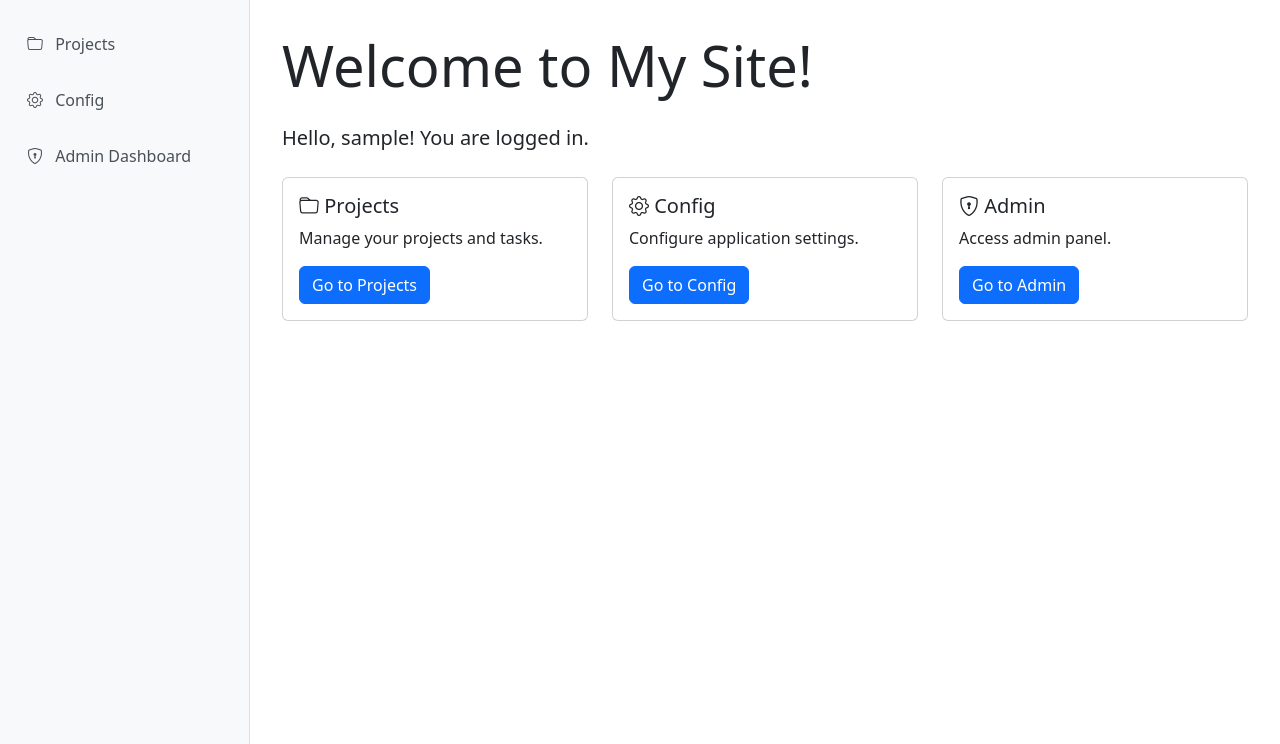
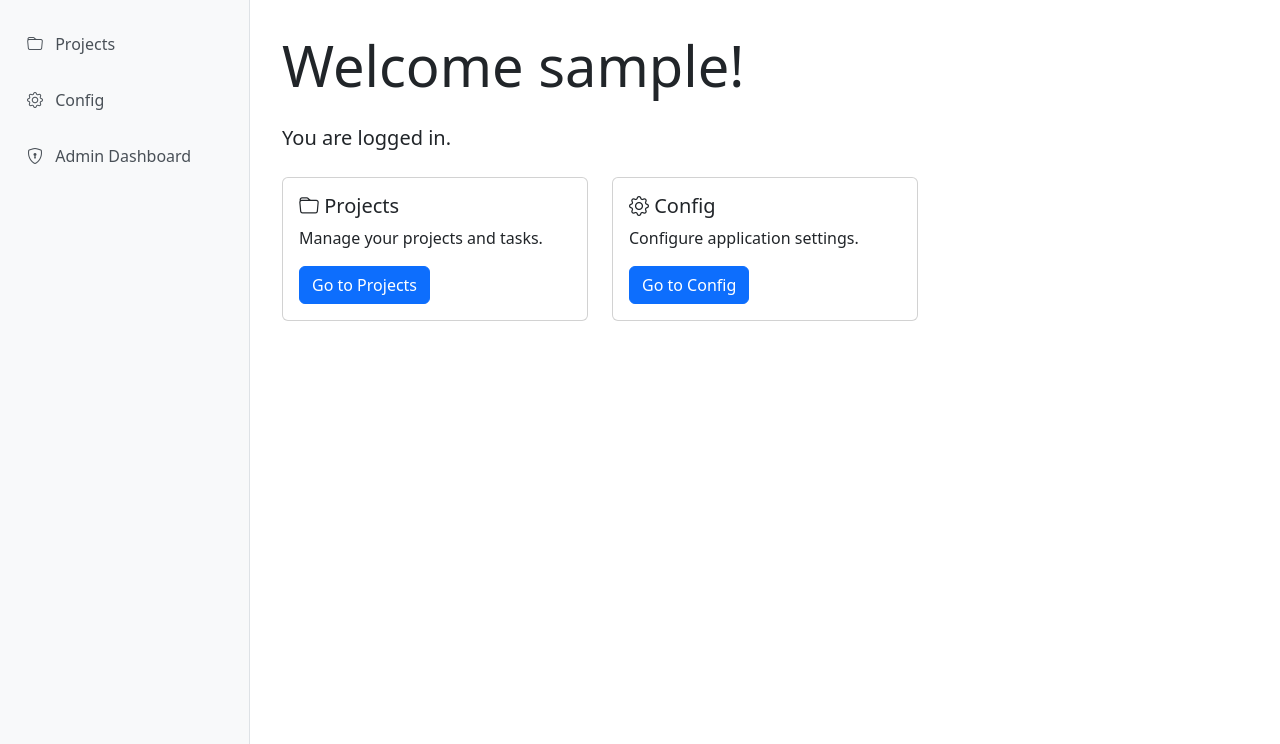
Before and after one commit to the-xperimentalist/pppl, a Django app: page / in a window 1280 px wide. Shown: the part 56-800 px from the top of the page. Run offline with Django 4.2, Linux system fonts and the light colour scheme; the visitor is signed in with stand-in values (Sample User, id 1).

Commit message:
Small fix

```diff
--- a/config/settings.py
+++ b/config/settings.py
@@ -25,7 +25,7 @@ SECRET_KEY = 'django-insecure-lb2y=ogbbf2d)832_aosnln3f#1&hqw*2n%8&%h8)b2_y%r&96
 # SECURITY WARNING: don't run with debug turned on in production!
 DEBUG = True
 
-ALLOWED_HOSTS = ['mayankdv.pythonanywhere.com']
+ALLOWED_HOSTS = ['mayankdv.pythonanywhere.com', 'localhost']
 
 
 # Application definition
--- a/templates/core/home.html
+++ b/templates/core/home.html
@@ -5,8 +5,8 @@
 {% block content %}
 <div class="row">
     <div class="col-md-12">
-        <h1 class="display-4 mb-4">Welcome to My Site!</h1>
-        <p class="lead">Hello, {{ user.username }}! You are logged in.</p>
+        <h1 class="display-4 mb-4">Welcome {{ user.username }}!</h1>
+        <p class="lead">You are logged in.</p>
 
         <div class="row mt-4">
             <div class="col-md-4">
@@ -27,15 +27,6 @@
                     </div>
                 </div>
             </div>
-            <div class="col-md-4">
-                <div class="card">
-                    <div class="card-body">
-                        <h5 class="card-title"><i class="bi bi-shield-lock"></i> Admin</h5>
-                        <p class="card-text">Access admin panel.</p>
-                        <a href="/admin/" class="btn btn-primary" target="_blank">Go to Admin</a>
-                    </div>
-                </div>
-            </div>
         </div>
     </div>
 </div>
```
Also changed, not shown: 1 other file.
